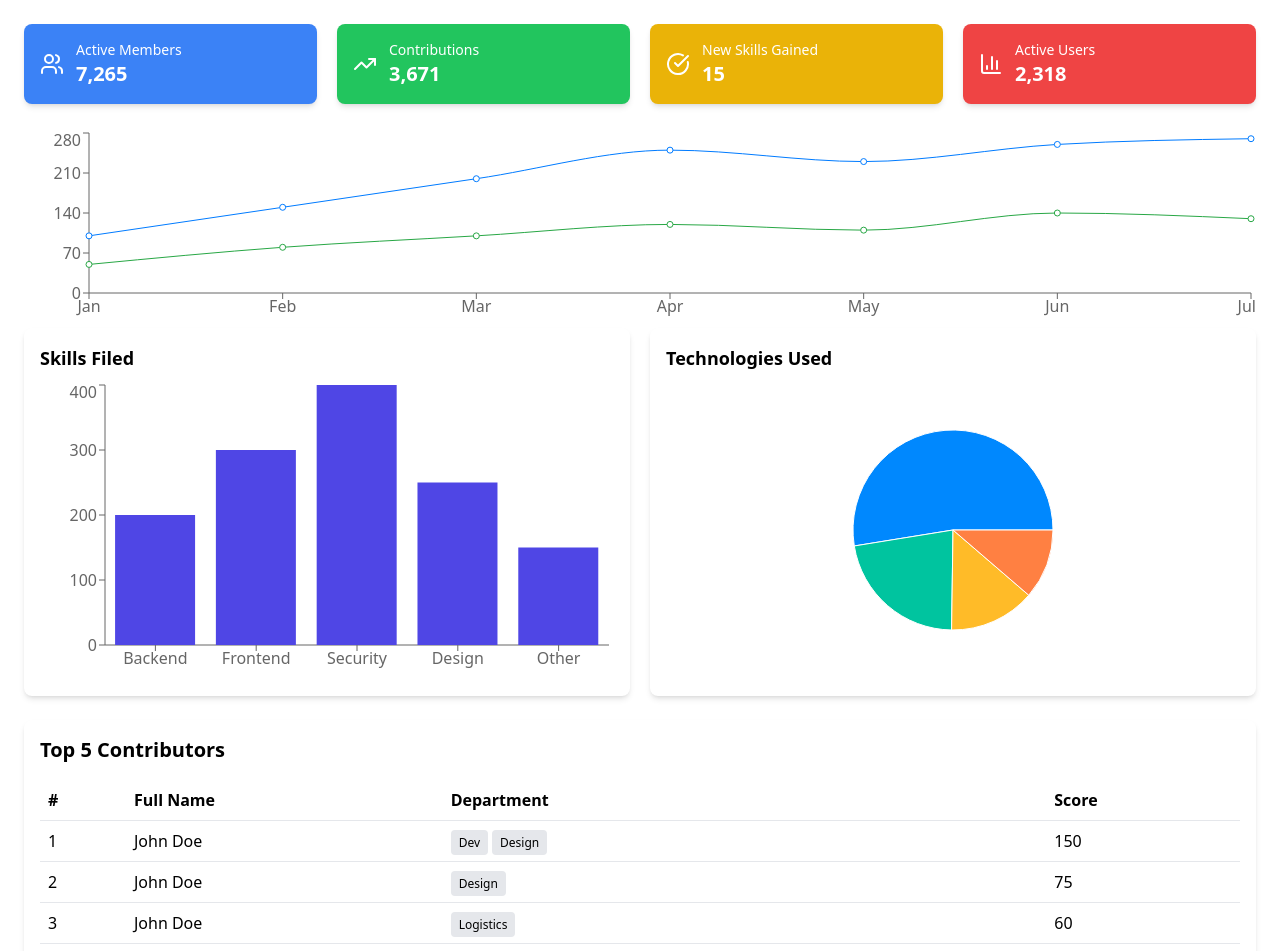
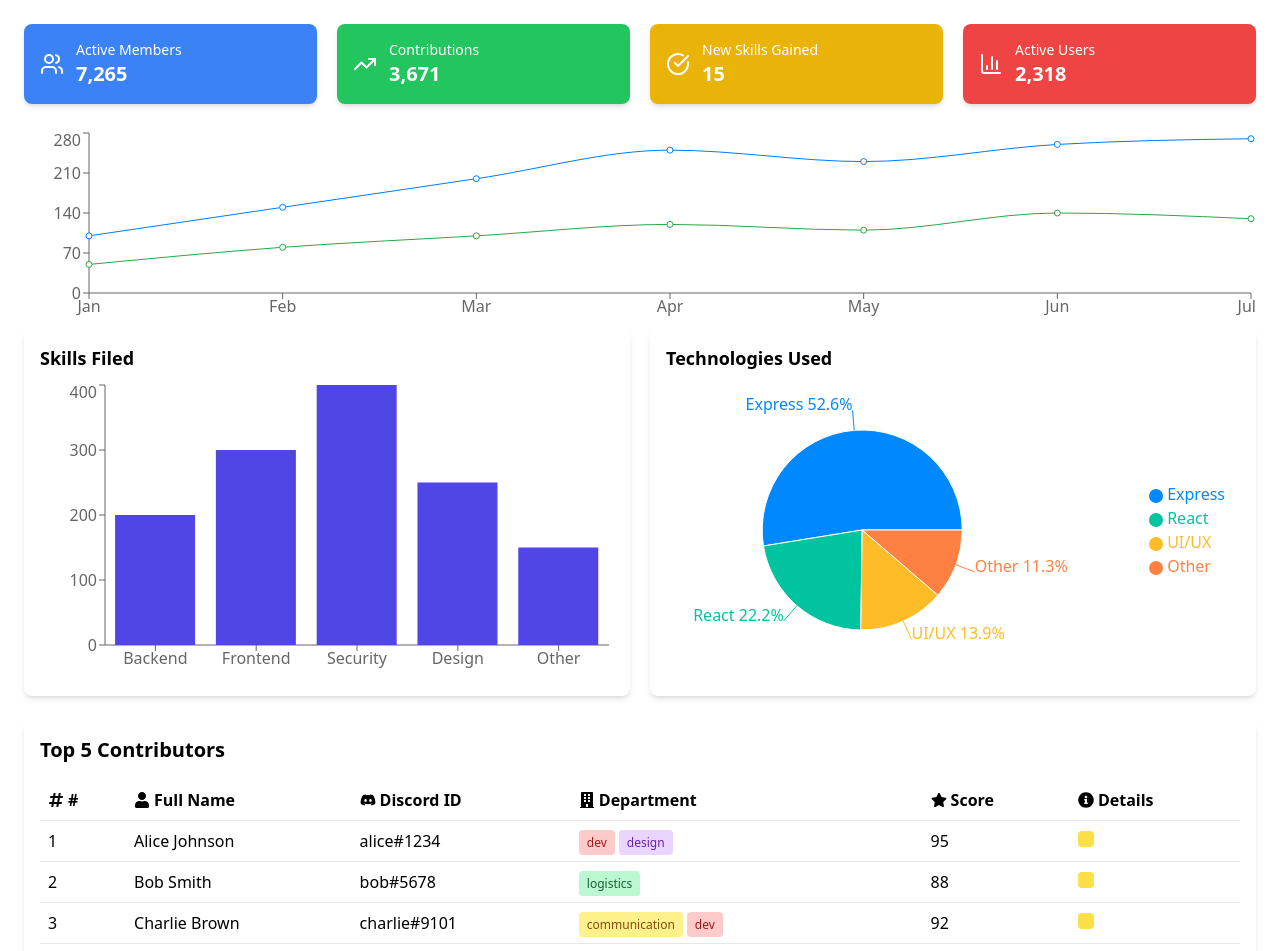
Before and after one commit to Alilo2005/GDG-HACK-FRONTEND, a Next.js app in the folder gdg-hack-frontend/: page /dashboard in a window 1280 px wide. Shown: the top 951 px of the page. Built offline with nearby package versions, Linux system fonts and the light colour scheme.

Commit message:
feat: enhance ContributorsTable with Discord ID and department color coding; update DashboardClient with new contributor data; improve PieChartComponent layout and accessibility

```diff
--- a/gdg-hack-frontend/src/app/components/ContributorsTable.tsx
+++ b/gdg-hack-frontend/src/app/components/ContributorsTable.tsx
@@ -1,7 +1,9 @@
 import React from 'react';
+import { FaHashtag, FaUser, FaDiscord, FaBuilding, FaStar, FaInfoCircle } from 'react-icons/fa';
 
 interface Contributor {
   name: string;
+  discordId: string;
   department: string[];
   score: number;
 }
@@ -10,6 +12,13 @@ interface ContributorsTableProps {
   contributors: Contributor[];
 }
 
+const departmentColors: { [key: string]: string } = {
+  dev: 'bg-red-200 text-red-800',
+  design: 'bg-purple-200 text-purple-800',
+  logistics: 'bg-green-200 text-green-800',
+  communication: 'bg-yellow-200 text-yellow-800'
+};
+
 const ContributorsTable: React.FC<ContributorsTableProps> = ({ contributors }) => {
   return (
     <div className="bg-white p-4 rounded-lg shadow-md">
@@ -17,10 +26,12 @@ const ContributorsTable: React.FC<ContributorsTableProps> = ({ contributors }) =
       <table className="w-full text-left border-collapse">
         <thead>
           <tr className="border-b">
-            <th className="p-2">#</th>
-            <th className="p-2">Full Name</th>
-            <th className="p-2">Department</th>
-            <th className="p-2">Score</th>
+            <th className="p-2"><div className="flex items-center space-x-1"><FaHashtag /><span>#</span></div></th>
+            <th className="p-2"><div className="flex items-center space-x-1"><FaUser /><span>Full Name</span></div></th>
+            <th className="p-2"><div className="flex items-center space-x-1"><FaDiscord /><span>Discord ID</span></div></th>
+            <th className="p-2"><div className="flex items-center space-x-1"><FaBuilding /><span>Department</span></div></th>
+            <th className="p-2"><div className="flex items-center space-x-1"><FaStar /><span>Score</span></div></th>
+            <th className="p-2"><div className="flex items-center space-x-1"><FaInfoCircle /><span>Details</span></div></th>
           </tr>
         </thead>
         <tbody>
@@ -28,14 +39,18 @@ const ContributorsTable: React.FC<ContributorsTableProps> = ({ contributors }) =
             <tr key={index} className="border-b">
               <td className="p-2">{index + 1}</td>
               <td className="p-2">{contributor.name}</td>
+              <td className="p-2">{contributor.discordId}</td>
               <td className="p-2">
                 {contributor.department.map((dept, i) => (
-                  <span key={i} className="px-2 py-1 bg-gray-200 rounded text-xs mr-1">
+                  <span key={i} className={`px-2 py-1 rounded text-xs mr-1 ${departmentColors[dept] || 'bg-gray-200'}`}>
                     {dept}
                   </span>
                 ))}
               </td>
               <td className="p-2">{contributor.score}</td>
+              <td className="p-2">
+                <span className="w-4 h-4 bg-yellow-300 rounded inline-block"></span>
+              </td>
             </tr>
           ))}
         </tbody>
--- a/gdg-hack-frontend/src/app/components/DashboardClient.tsx
+++ b/gdg-hack-frontend/src/app/components/DashboardClient.tsx
@@ -31,11 +31,36 @@ const technologiesData = [
 ];
 
 const contributors = [
-  { name: 'John Doe', department: ['Dev', 'Design'], score: 150 },
-  { name: 'John Doe', department: ['Design'], score: 75 },
-  { name: 'John Doe', department: ['Logistics'], score: 60 },
-  { name: 'John Doe', department: ['Design', 'Communication'], score: 45 },
-  { name: 'John Doe', department: ['Logistics'], score: 30 }
+  {
+    name: "Alice Johnson",
+    discordId: "alice#1234",
+    department: ["dev", "design"],
+    score: 95,
+  },
+  {
+    name: "Bob Smith",
+    discordId: "bob#5678",
+    department: ["logistics"],
+    score: 88,
+  },
+  {
+    name: "Charlie Brown",
+    discordId: "charlie#9101",
+    department: ["communication", "dev"],
+    score: 92,
+  },
+  {
+    name: "Diana Prince",
+    discordId: "diana#1121",
+    department: ["design"],
+    score: 85,
+  },
+  {
+    name: "Eve Adams",
+    discordId: "eve#3141",
+    department: ["logistics", "communication"],
+    score: 90,
+  },
 ];
 
 export default function Dashboard() {
--- a/gdg-hack-frontend/src/app/components/PieChartComponent.tsx
+++ b/gdg-hack-frontend/src/app/components/PieChartComponent.tsx
@@ -1,25 +1,46 @@
-import React from 'react';
-import { PieChart, Pie, Cell, Tooltip, ResponsiveContainer } from 'recharts';
+import React from "react";
+import {
+  PieChart,
+  Pie,
+  Cell,
+  Tooltip,
+  ResponsiveContainer,
+  Legend,
+} from "recharts";
 
 interface PieChartProps {
   title: string;
   data: { name: string; value: number }[];
 }
 
-const COLORS = ['#0088FE', '#00C49F', '#FFBB28', '#FF8042'];
+const COLORS = ["#0088FE", "#00C49F", "#FFBB28", "#FF8042", "#AF19FF"];
 
 const PieChartComponent: React.FC<PieChartProps> = ({ title, data }) => {
   return (
-    <div className="bg-white p-4 rounded-lg shadow-md">
-      <h2 className="text-lg font-bold mb-2">{title}</h2>
+    <div
+      className="bg-white p-4 rounded-lg shadow-md"
+      aria-label={`${title} Pie Chart`}
+    >
+      <h2 className="text-lg font-bold mb-2 text-left">{title}</h2> {/* Left-align title */}
       <ResponsiveContainer width="100%" height={300}>
         <PieChart>
-          <Pie data={data} cx="50%" cy="50%" outerRadius={100} fill="#8884d8" dataKey="value">
-            {data.map((_, index) => (
-              <Cell key={`cell-${index}`} fill={COLORS[index % COLORS.length]} />
+          <Pie
+            data={data}
+            cx="40%" // Adjust chart position to leave space for legend
+            cy="50%"
+            outerRadius={100}
+            fill="#8884d8"
+            dataKey="value"
+            label={({ name, percent }) =>
+              `${name} ${(percent * 100).toFixed(1)}%`
+            }
+          >
+            {data.map((entry, index) => (
+              <Cell key={entry.name} fill={COLORS[index % COLORS.length]} />
             ))}
           </Pie>
           <Tooltip />
+          <Legend layout="vertical" align="right" verticalAlign="middle" />
         </PieChart>
       </ResponsiveContainer>
     </div>
```
